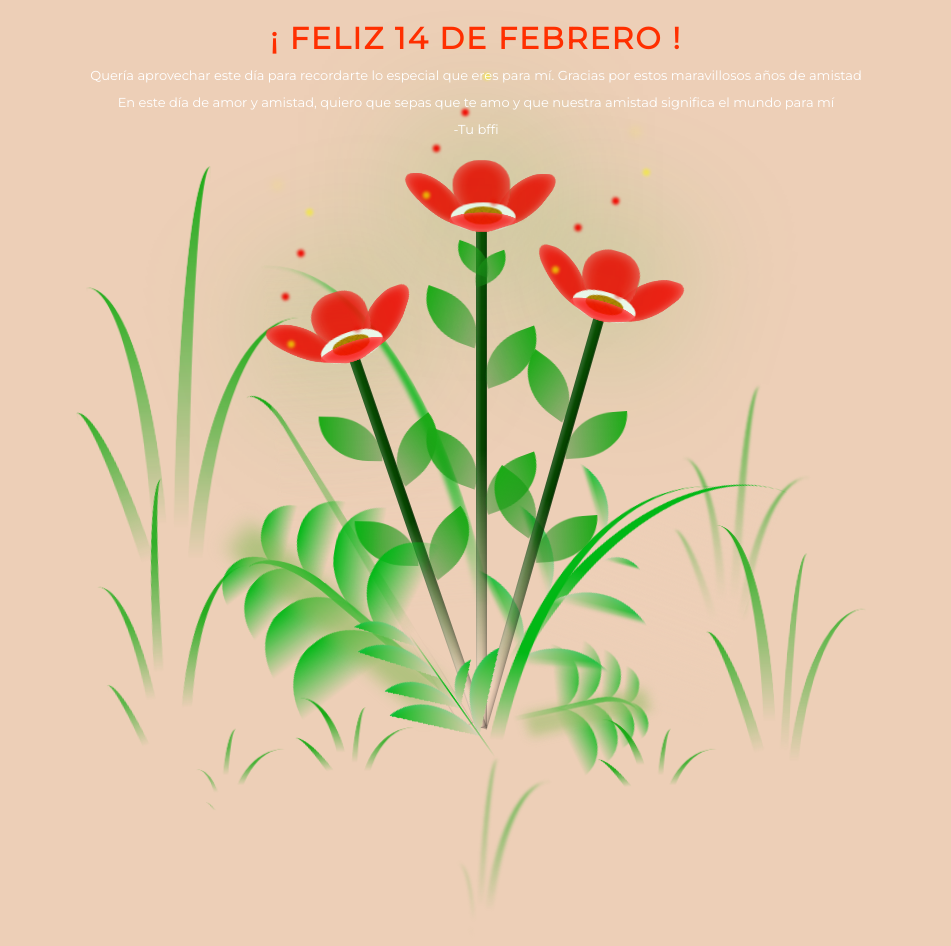
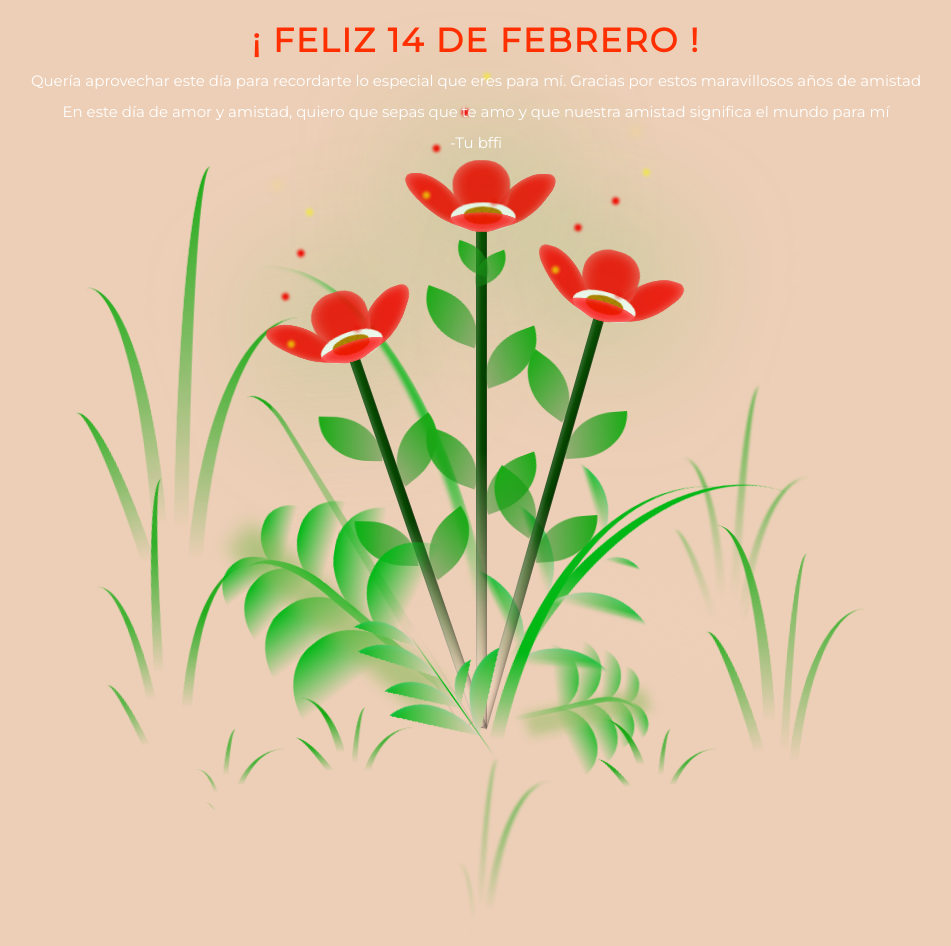
Before and after one commit to LUISGERARDO11/LUISGERARDO11.github.io, a plain HTML site: page FLORES.html in a window 1280 px wide. Shown: the whole page, without its empty margins (164-1115 px from the left). Drawn offline with Linux system fonts and the light colour scheme.

Commit message:
Update main.css

```diff
--- a/css/main.css
+++ b/css/main.css
@@ -36,7 +36,7 @@ body {
 }
 
 .overlay-text h2 {
-  font-size: 30px;
+  font-size: 33px;
   margin-bottom: 10px;
   color: #ff2f00;
   font-family: 'Montserrat',bold;
@@ -45,10 +45,10 @@ body {
 
 
 .overlay-text p {
-  font-size: 13px;
+  font-size: 15px;
   color:white;
   padding-bottom: 10px;
-  line-height: 1.3;
+  line-height: 1.4;
 }
 
 .night {
```
